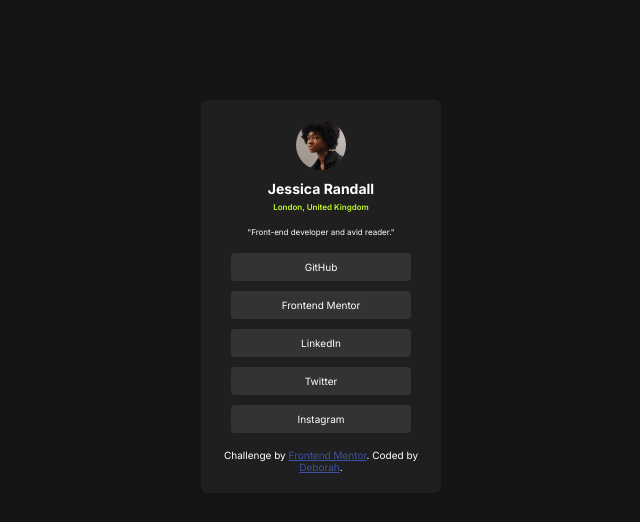
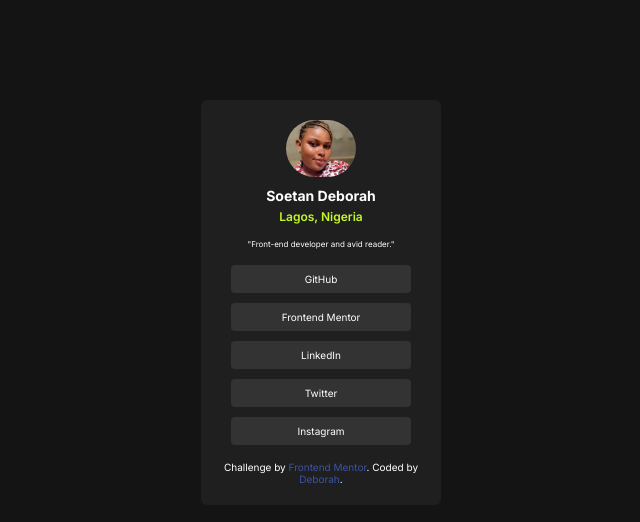
Before and after one commit to T-debbie/social-link-profile, a plain HTML site: page index.html in a window 1280 px wide. Shown: the whole page, without its empty margins (319-959 px from the left). Drawn offline with Linux system fonts and the light colour scheme.

Commit message:
Added links to the list, changed the image and made it more interactive

```diff
--- a/index.html
+++ b/index.html
@@ -14,17 +14,44 @@
   </head>
   <body>
     <div class="container">
-      <img src="image/avatar-jessica.jpeg" alt="woman's picture" />
-      <h3>Jessica Randall</h3>
-      <h4>London, United Kingdom</h4>
+      <img src="image/deborah.jpg" alt="woman's picture" />
+      <h3>Soetan Deborah</h3>
+      <h4>Lagos, Nigeria</h4>
       <h5>"Front-end developer and avid reader."</h5>
 
       <ul>
-        <li>GitHub</li>
-        <li>Frontend Mentor</li>
-        <li>LinkedIn</li>
-        <li>Twitter</li>
-        <li>Instagram</li>
+        <li>
+          <a href="https://github.com/T-debbie" target="_blank"> GitHub </a>
+        </li>
+        <li>
+          <a
+            href="https://www.frontendmentor.io/profile/T-debbie"
+            target="_blank"
+          >
+            Frontend Mentor
+          </a>
+        </li>
+        <li>
+          <a
+            href="https://www.linkedin.com/in/soetan-deborah-a0aba21a8/?utm_source=share&utm_campaign=share_via&utm_content=profile&utm_medium=ios_app"
+            target="_blank"
+          >
+            LinkedIn
+          </a>
+        </li>
+        <li>
+          <a href="https://twitter.com/deborah_soetan" target="_blank">
+            Twitter
+          </a>
+        </li>
+        <li>
+          <a
+            href="https://www.instagram.com/debbiesoe?igsh=MWcydzlzc3Zqa2Zjdw%3D%3D&utm_source=qr"
+            target="_blanks"
+          >
+            Instagram
+          </a>
+        </li>
       </ul>
 
       <div class="attribution">
--- a/src/style.css
+++ b/src/style.css
@@ -17,7 +17,7 @@ img {
   display: block;
   margin: 0 auto;
   border-radius: 30px;
-  width: 50px;
+  width: 70px;
 }
 
 h3 {
@@ -27,7 +27,7 @@ h3 {
 }
 
 h4 {
-  font-size: 8px;
+  font-size: 12px;
   color: hsl(75, 94%, 57%);
   font-weight: 600;
   margin: -5px;
@@ -53,6 +53,10 @@ li {
   border-radius: 4px;
   font-size: 10px;
 }
+a {
+  text-decoration: none;
+  color: #ffff;
+}
 
 li:hover {
   background: #1f1f1f;
```
Also changed, not shown: image/deborah.jpg (added).
